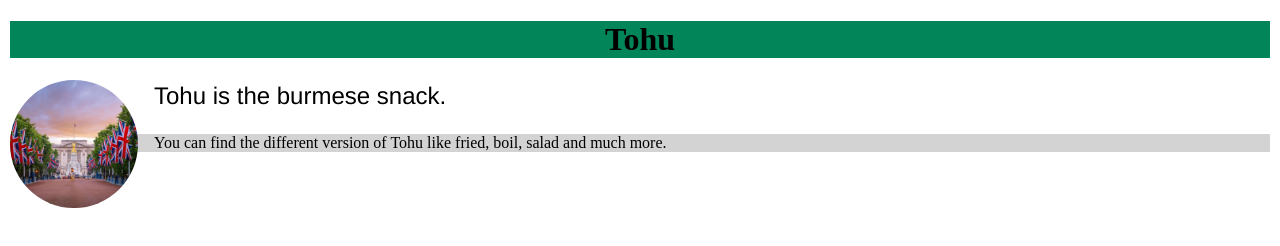
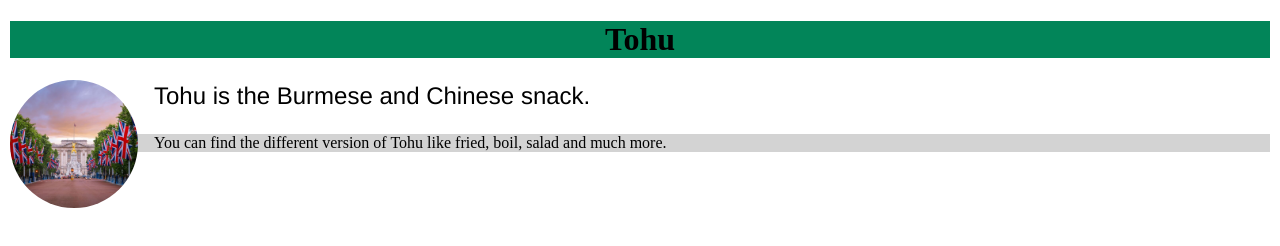
Before and after one commit to zoeherry/Tohu, a plain HTML site: page index.html in a window 1280 px wide. Drawn offline with Linux system fonts and the light colour scheme.

Commit message:
Update index.html

```diff
--- a/index.html
+++ b/index.html
@@ -11,7 +11,7 @@
     <h1>Tohu</h1>
 
     <img src="img-of-Tohu.jpg" alt="A photo of Tohu" />
-    <p class="origin">Tohu is the burmese snack.</p>
+    <p class="origin">Tohu is the Burmese and Chinese snack.</p>
     <p class="versions">
       You can find the different version of Tohu like fried, boil, salad and
       much more.
```
